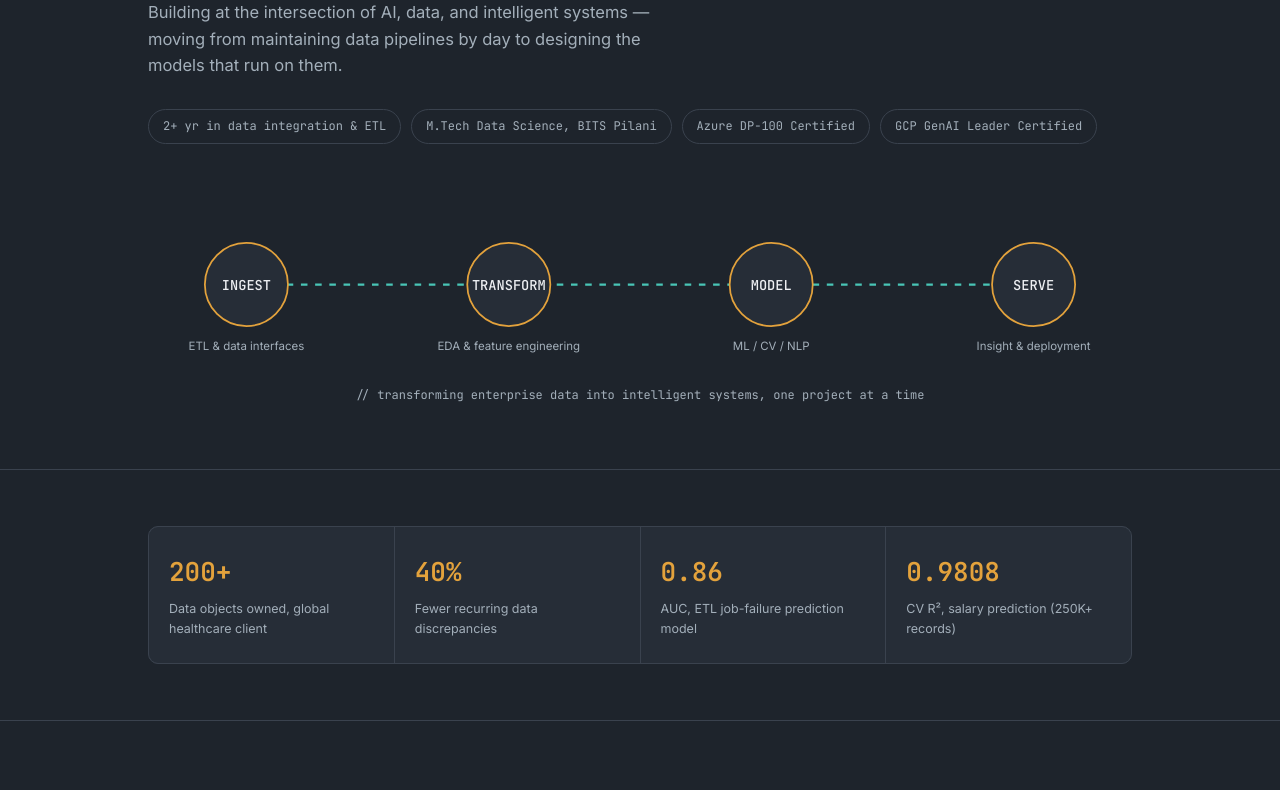
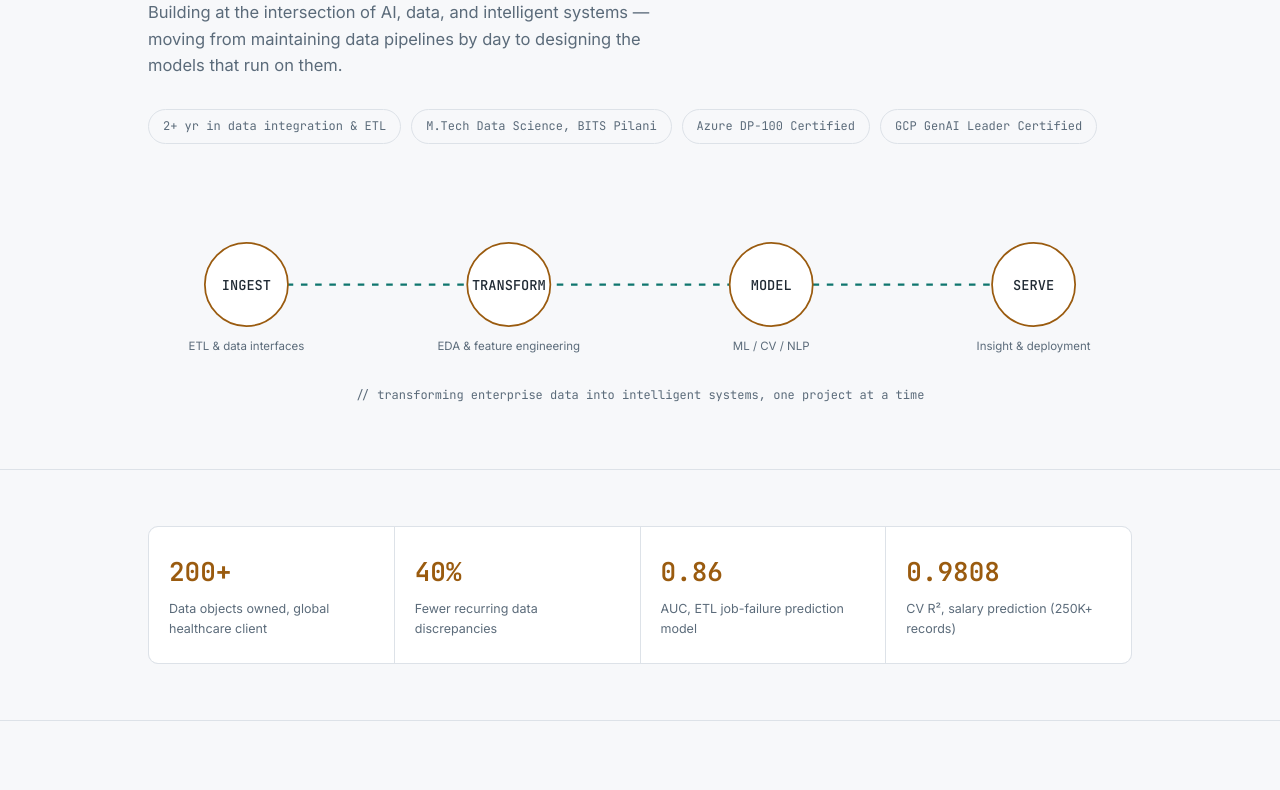
Before and after one commit to 01bidisha/Portfolio, a plain HTML site: page index.html in a window 1280 px wide. Shown: the part 373-1163 px from the top of the page. Drawn offline with Linux system fonts and the light colour scheme; a script that the page names is missing.

Commit message:
Update index.html

```diff
--- a/index.html
+++ b/index.html
@@ -7,16 +7,16 @@
 <link rel="preconnect" href="https://fonts.googleapis.com">
 <link href="https://fonts.googleapis.com/css2?family=Space+Grotesk:wght@400;500;600;700&family=Inter:wght@400;500;600&family=JetBrains+Mono:wght@400;500;600&display=swap" rel="stylesheet">
 <style>
-   :root{
---ink:#1E242C;
---panel:#262D37;
---panel-2:#2F3742;
---line:#3A424E;
---text:#EEF0F3;
---muted:#A3AFBA;
---amber:#E3A23C;
+:root{
+--ink:#F7F8FA;
+--panel:#FFFFFF;
+--panel-2:#EEF1F5;
+--line:#DDE2E8;
+--text:#1F2933;
+--muted:#5B6B7A;
+--amber:#9A5B0F;
 --amber-dim:#8a672c;
---teal:#49C5B6;
+--teal:#0F766E;
 --radius:10px;
 }
   *{box-sizing:border-box;}
```
